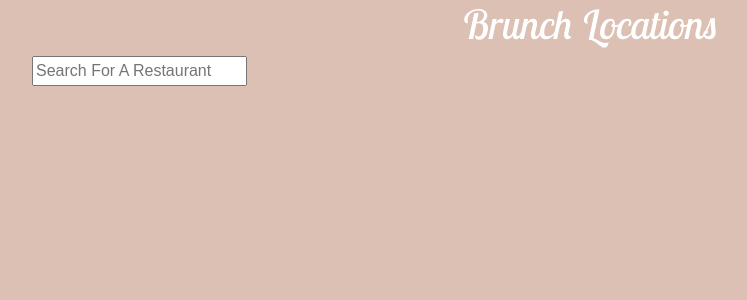
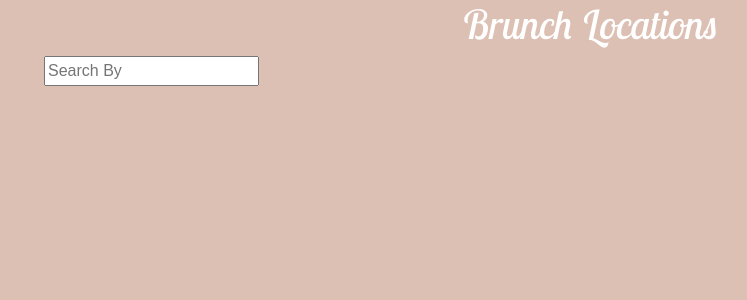
Before and after one commit to mknp21/brunchies, a Flask app: page /brunchspots in a window 1280 px wide. Shown: the part 56-356 px from the top of the page, without its empty margins (50-797 px from the left). Run offline with Flask 2, Linux system fonts and the light colour scheme; data that the repository does not hold is empty.

Commit message:
Created working dynamic search bar; converted some data to json and made small fixes to home map

```diff
--- a/server.py
+++ b/server.py
@@ -1,6 +1,6 @@
 """Server for brunch locator app."""
 
-from flask import (Flask, render_template, request, flash, jsonify, session, redirect)
+from flask import (Flask, render_template, request, flash, json, session, redirect)
 from model import connect_to_db
 import crud
 from jinja2 import StrictUndefined     # throws error for undefined variables
@@ -128,6 +128,7 @@ def retrieve_rest_info():
     for restaurant in all_restaurants:
         info_details.append(
             {
+                "id":restaurant.rest_id,
                 "name":restaurant.rest_name,
                 "zipcode":restaurant.zipcode,
                 "price":restaurant.price,
@@ -135,10 +136,11 @@ def retrieve_rest_info():
                 "rev_count":restaurant.review_count,
                 "transactions":restaurant.transactions,
                 "lat":restaurant.latitude,
-                "long":restaurant.longitude
+                "long":restaurant.longitude,
+                "img":restaurant.img_url,
                 })
 
-    return jsonify(rest_info)
+    return json.dumps(rest_info)
 
 
 @app.route('/brunchspots/<rest_id>')
@@ -183,7 +185,7 @@ def show_saved_restaurants():
         return redirect("/")
 
 
-@app.route('/save-data.json')
+@app.route('/save-data')
 def retrieve_coord_data():
     """Return coordinates for saved restaurants."""
 
@@ -197,7 +199,7 @@ def retrieve_coord_data():
     for item in all_saved_items:
         rest_info.append({"name": item.restaurant.rest_name, "lat": item.restaurant.latitude, "long": item.restaurant.longitude})
 
-    return jsonify(save_coords)
+    return save_coords
 
 
 if __name__ == "__main__":
--- a/static/js/homepageMap.js
+++ b/static/js/homepageMap.js
@@ -151,7 +151,7 @@ function initMap() {
 
     // REMEMBER THIS WORKS!!!
     $.get('/restinfo.json', res => {
-      for (const restaurant of res.results) {
+      for (const restaurant of JSON.parse(res).results) {
 
         const placeCoords = new google.maps.LatLng(Number(restaurant.lat), Number(restaurant.long));
 
--- a/static/js/savedPlacesMap.js
+++ b/static/js/savedPlacesMap.js
@@ -108,7 +108,7 @@ function initMap() {
         ]
     });
 
-    $.get('/save-data.json', res => {
+    $.get('/save-data', res => {
         for (const restaurant of res.results) {
 
             const placeCoords = new google.maps.LatLng(Number(restaurant.lat), Number(restaurant.long));
--- a/static/js/search.js
+++ b/static/js/search.js
@@ -1,17 +1,50 @@
+const brunchList = document.getElementById('all-restaurants');
 const searchBar = document.getElementById('searchBar');
-let restaurants = []
+let restaurants = [];
 
+// testing purposes
+console.log(restaurants);
+console.log('brunchList =', brunchList.children);
+
+// event listener for dynamic search bar
 searchBar.addEventListener('keyup', (e) => {
-    const searchString = e.target.value;
+    const searchString = e.target.value.toLowerCase();
 
     // want to filter by name, zipcode/distance, rating, and price
-    const filtereedRestaurants = restaurants.filter(restaurant => {
+    const filteredRestaurants = restaurants.filter((restaurant) => {
         return (
-            restaurant.name.contain(searchString) ||
-            restaurant.zipcode.contain(searchString) ||
-            restaurant.price.contain(searchString));
+            restaurant.name.toLowerCase().includes(searchString) ||
+            restaurant.zipcode.includes(searchString) ||
+            restaurant.price == searchString);
     });
+    console.log('filtered restaurants =', filteredRestaurants);
+    displayRestaurants(filteredRestaurants);
+});
 
 
+// grabs restaurant info
+const loadRestaurants = () => {
+    $.get('/restinfo.json', res => {
+    for (const restaurant of JSON.parse(res).results) {
+        restaurants.push(restaurant);
+    };
+    displayRestaurants(restaurants);
+});
+}
+// displays restaurant info
+const displayRestaurants = (restaurants) => {
+    const htmlString = restaurants
+        .map((restaurant) => {
+            return `
+            <li class="restaurant">
+                <h2>${restaurant.name}</h2>
+                <p>Price: ${restaurant.price}</p>
+                <img src="${restaurant.img}"></img>
+            </li>
+        `;
+        })
+        .join('');
+    brunchList.innerHTML = htmlString;
+};
 
-})
+loadRestaurants();
--- a/templates/all_restaurants.html
+++ b/templates/all_restaurants.html
@@ -1,20 +1,26 @@
 {% extends 'base.html' %}
 {% block title %}All Restaurants - It's Brunch Time!{% endblock %}
-{% block head %}{% endblock %}
+{% block head %}
+<link rel="stylesheet" href="/static/css/restaurants.css">
+{% endblock %}
 {% block body %}
+<div class="container">
     <h1>Brunch Locations</h1>
+
     <div id="searchWrapper">
         <input
             type="text"
             name="searchBar"
             id="searchBar"
-            placeholder="Search For A Restaurant"/>
+            placeholder="Search By"/>
     </div>
-    {% for restaurant in restaurants %}
+
     <ul id="all-restaurants">
-        <li><a href="/brunchspots/{{ restaurant.rest_id }}">{{ restaurant.rest_name }}</li>
+        <!-- {% for restaurant in restaurants %}
+        <li id="restaurant"><a href="/brunchspots/{{ restaurant.rest_id }}">{{ restaurant.rest_name }}</li>
+        {% endfor %} -->
     </ul>
-    {% endfor %}
+</div>
 
-    <script src="/static/js/search.js"></script>
+<script src="/static/js/search.js"></script>
 {% endblock %}
```
